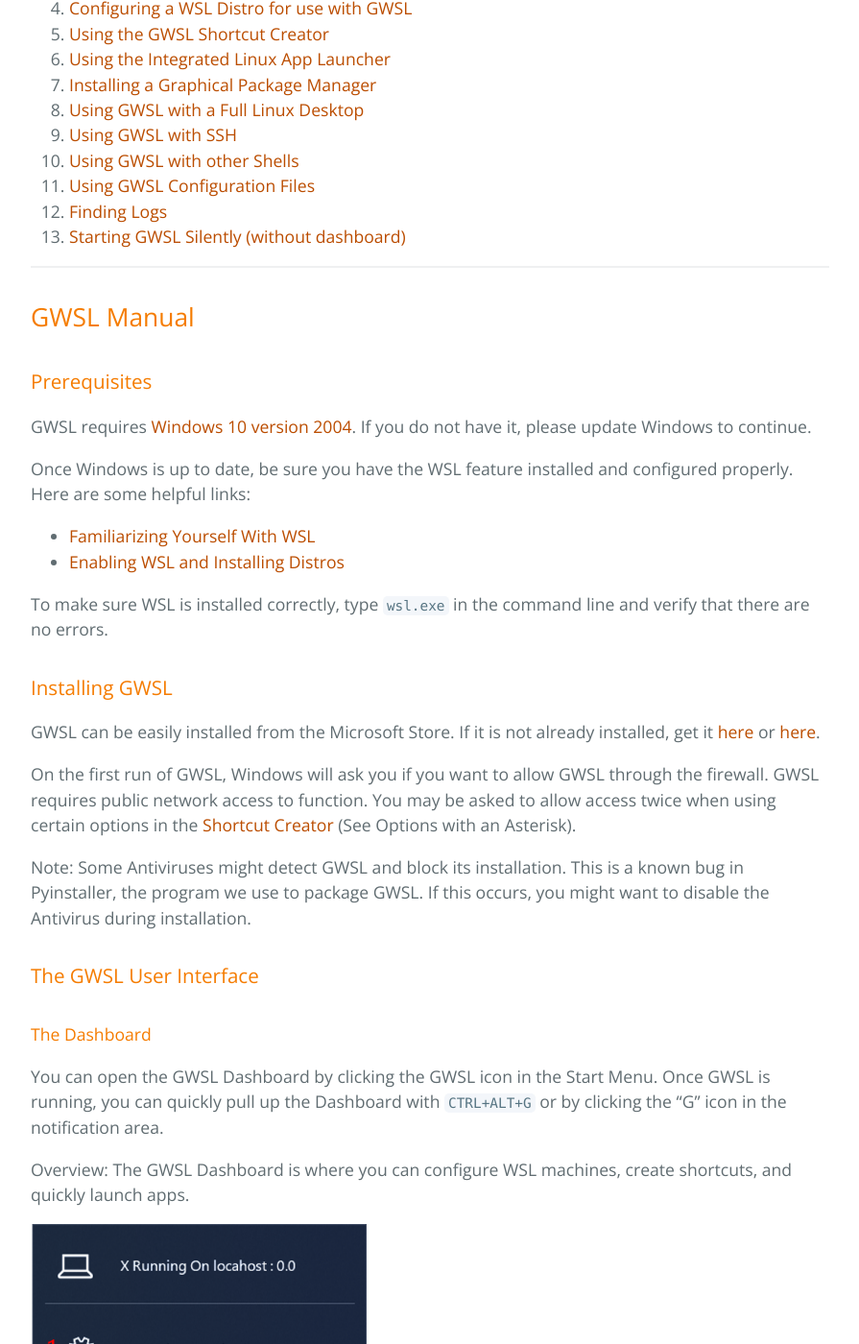
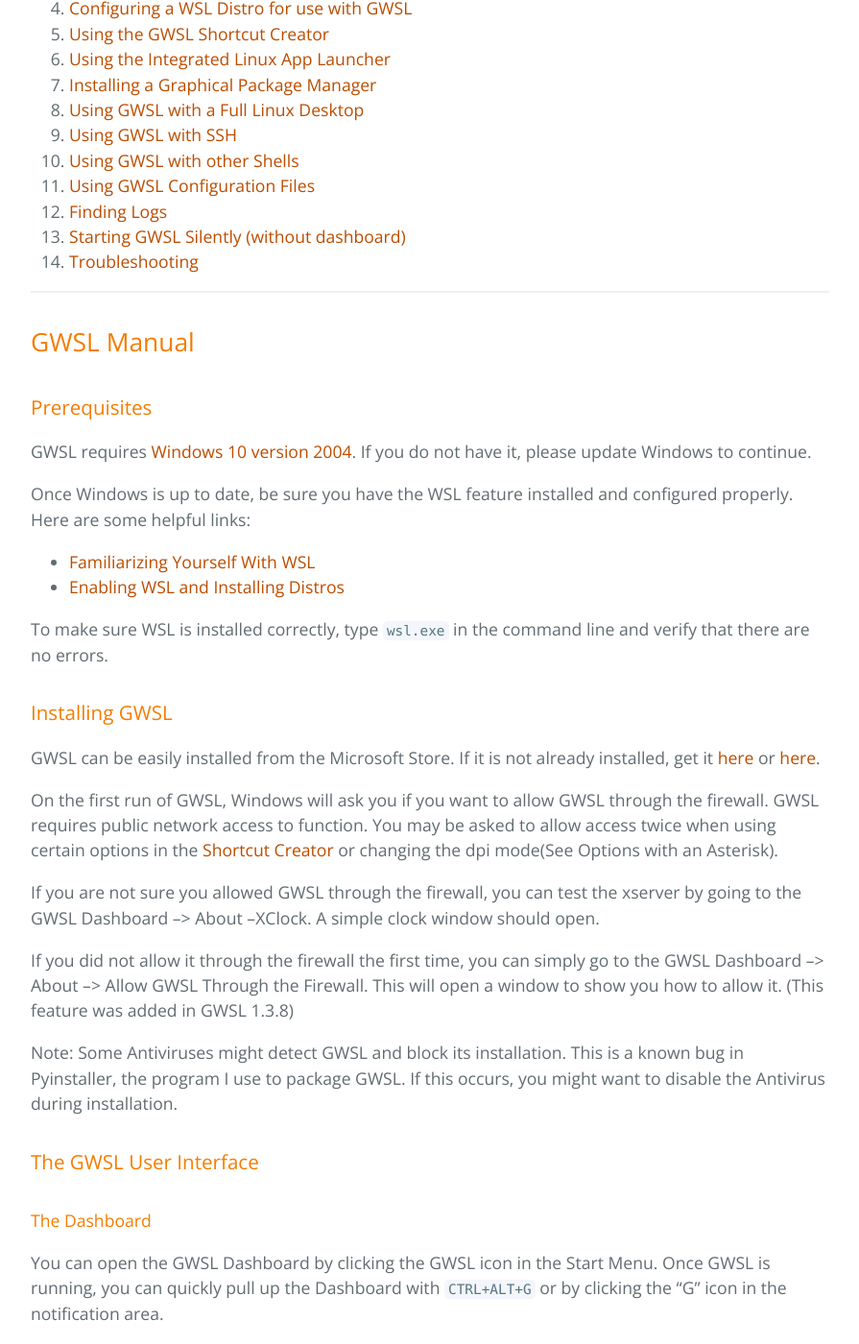
Before and after one commit to Opticos/gwsl, a Jekyll site: the page built from tutorials/manual.md, in a window 1280 px wide and 1400 px high, scrolled down 554 px. Shown: the whole window at 96% size, without its empty margins (192-1087 px from the left). Built offline with Jekyll 4.4.1, drawn with Linux system fonts in a browser that asks for light colours; the repository's description, which GitHub fills in, is left out; some of the changed text lies outside the part shown.

Commit message:
Update manual.md

````diff
--- a/tutorials/manual.md
+++ b/tutorials/manual.md
@@ -17,6 +17,7 @@ permalink: /tutorials/manual.html
 11.  [Using GWSL Configuration Files](#using-gwsl-configuration-files)
 12.  [Finding Logs](#finding-logs)
 13.  [Starting GWSL Silently (without dashboard)](#silent-startup)
+14.  [Troubleshooting](#troubleshooting)
 
 
 ***
@@ -37,9 +38,14 @@ To make sure WSL is installed correctly, type ```wsl.exe``` in the command line
 
 GWSL can be easily installed from the Microsoft Store. If it is not already installed, get it [here](ms-windows-store://pdp/?productid=9NL6KD1H33V3) or [here](https://www.microsoft.com/en-us/p/gwsl/9nl6kd1h33v3).
 
-On the first run of GWSL, Windows will ask you if you want to allow GWSL through the firewall. GWSL requires public network access to function. You may be asked to allow access twice when using certain options in the [Shortcut Creator](#using-the-gwsl-shortcut-creator) (See Options with an Asterisk).
+On the first run of GWSL, Windows will ask you if you want to allow GWSL through the firewall. GWSL requires public network access to function. You may be asked to allow access twice when using certain options in the [Shortcut Creator](#using-the-gwsl-shortcut-creator) or changing the dpi mode(See Options with an Asterisk).
 
-Note: Some Antiviruses might detect GWSL and block its installation. This is a known bug in Pyinstaller, the program we use to package GWSL. If this occurs, you might want to disable the Antivirus during installation.
+If you are not sure you allowed GWSL through the firewall, you can test the xserver by going to the GWSL Dashboard --> About --XClock. A simple clock window should open.
+
+If you did not allow it through the firewall the first time, you can simply go to the GWSL Dashboard --> About --> Allow GWSL Through the Firewall.
+This will open a window to show you how to allow it. (This feature was added in GWSL 1.3.8)
+
+Note: Some Antiviruses might detect GWSL and block its installation. This is a known bug in Pyinstaller, the program I use to package GWSL. If this occurs, you might want to disable the Antivirus during installation.
 
 ### The GWSL User Interface ###
 #### The Dashboard
@@ -315,3 +321,7 @@ The easiest way is to add it to the Start Menu's startup folder.
 Note the ```--startup``` flag requires GWSL version 1.3.7 and up.
 
 #### To run silently from the Start-Menu, Desktop, or Taskbar make the same shortcut described above outside of the startup folder and pin it where it needs to be. ####
+
+### Troubleshooting ###
+
+Not here yet. But there is alot of material in the GWSL Source Github issues list.
````
